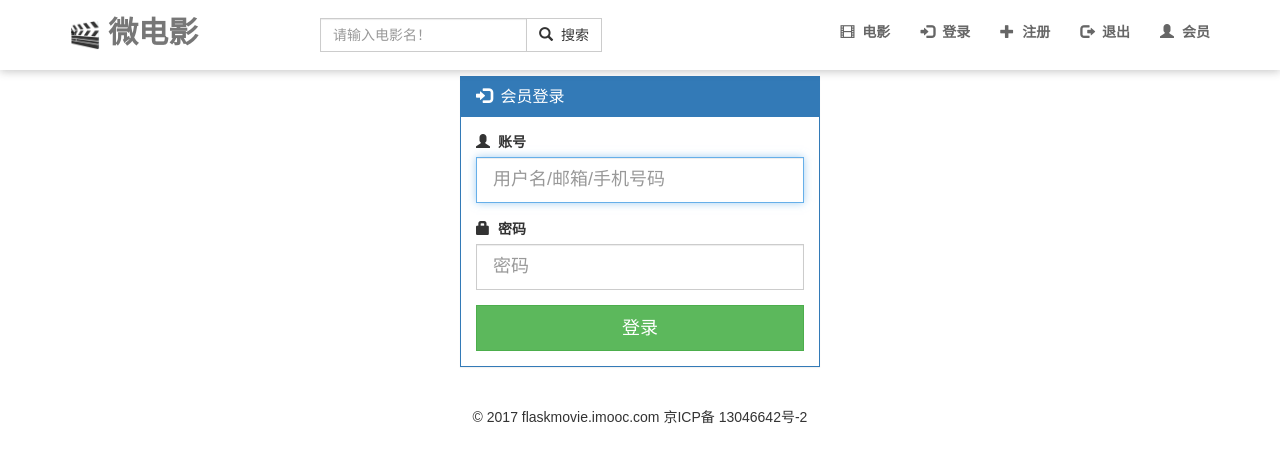
After one commit to alpface/movie_project, a Flask app: page /login/ in a window 1280 px wide. The commit adds this page. Shown: the top 463 px of the page. Run offline with Flask 2, Linux system fonts and the light colour scheme; some libraries are stand-ins or nearby versions.

Commit message:
登录页面login.html

```diff
--- a/app/home/views.py
+++ b/app/home/views.py
@@ -6,8 +6,20 @@
 # @Software: PyCharm
 
 from . import home
-from flask import render_template
+from flask import render_template, redirect, url_for
 
 @home.route('/')
 def index():
     return render_template('home/index.html')
+
+# 登录
+@home.route('/login/')
+def login():
+    return render_template('home/login.html')
+
+# 退出
+@home.route('/logout/')
+def logout():
+    # 退出时重定向到home模块下的login视图
+    # url_for() 为路由生成器
+    return redirect(url_for('home.login'))
--- a/app/templates/home/home.html
+++ b/app/templates/home/home.html
@@ -57,13 +57,13 @@
                     <a class="curlink" href="index.html"><span class="glyphicon glyphicon-film"></span>&nbsp;电影</a>
                 </li>
                 <li>
-                    <a class="curlink" href="login.html"><span class="glyphicon glyphicon-log-in"></span>&nbsp;登录</a>
+                    <a class="curlink" href="{{ url_for('home.login') }}"><span class="glyphicon glyphicon-log-in"></span>&nbsp;登录</a>
                 </li>
                 <li>
                     <a class="curlink" href="register.html"><span class="glyphicon glyphicon-plus"></span>&nbsp;注册</a>
                 </li>
                 <li>
-                    <a class="curlink" href="logout.html"><span class="glyphicon glyphicon-log-out"></span>&nbsp;退出</a>
+                    <a class="curlink" href="{{ url_for('home.logout') }}"><span class="glyphicon glyphicon-log-out"></span>&nbsp;退出</a>
                 </li>
                 <li>
                     <a class="curlink" href="user.html"><span class="glyphicon glyphicon-user"></span>&nbsp;会员</a>
--- /dev/null
+++ b/app/templates/home/login.html
@@ -0,0 +1,32 @@
+{% extends 'home/home.html' %}
+
+{% block content %}
+<div class="row">
+    <div class="col-md-4 col-md-offset-4">
+        <div class="panel panel-primary">
+            <div class="panel-heading">
+                <h3 class="panel-title"><span class="glyphicon glyphicon-log-in"></span>&nbsp;会员登录</h3>
+            </div>
+            <div class="panel-body">
+                <form role="form">
+                    <fieldset>
+                        <div class="form-group">
+                            <label for="input_contact"><span class="glyphicon glyphicon-user"></span>&nbsp;账号</label>
+                            <input id="input_contact" class="form-control input-lg" placeholder="用户名/邮箱/手机号码"
+                                   name="contact" type="text" autofocus>
+                        </div>
+                        <div class="col-md-12" id="error_contact"></div>
+                        <div class="form-group">
+                            <label for="input_password"><span class="glyphicon glyphicon-lock"></span>&nbsp;密码</label>
+                            <input id="input_password" class="form-control input-lg" placeholder="密码" name="password"
+                                   type="password" value="">
+                        </div>
+                        <div class="col-md-12" id="error_password"></div>
+                        <a href="user.html" class="btn btn-lg btn-success btn-block">登录</a>
+                    </fieldset>
+                </form>
+            </div>
+        </div>
+    </div>
+</div>
+{% endblock %}
```
